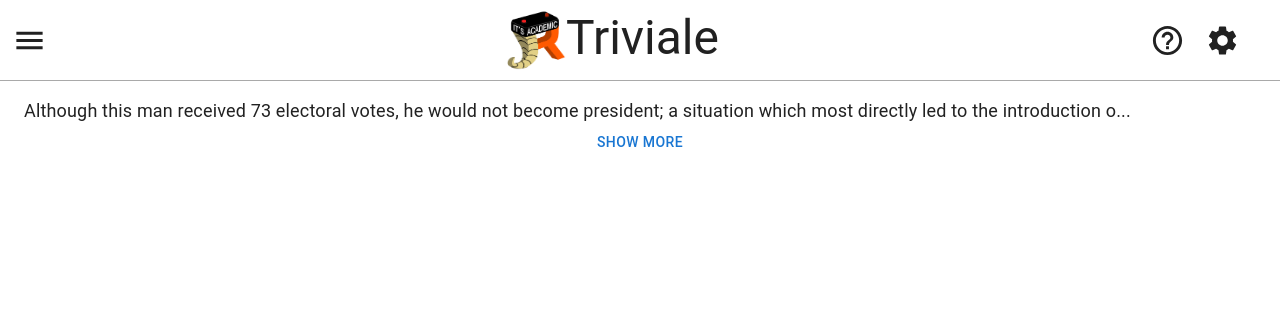
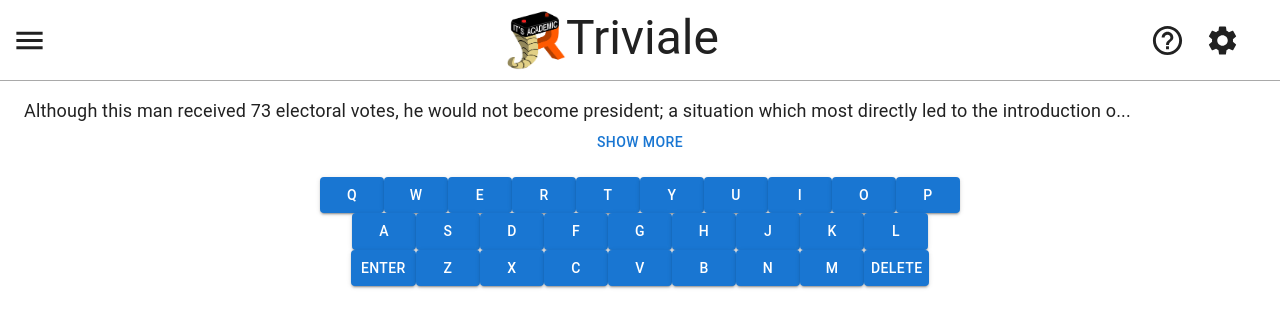
Before and after one commit to dotcomstar/Triviale, a React (Vite) app: page / in a window 1280 px wide. Shown: the top 328 px of the page. Built offline with nearby package versions, Linux system fonts and the light colour scheme; what simple-zustand-devtools would draw is missing.

Commit message:
Add Keyboard component

```diff
--- a/src/App.tsx
+++ b/src/App.tsx
@@ -3,10 +3,10 @@ import ThemedLayout from "./components/ThemedLayout";
 import NavBar from "./components/navbar/NavBar";
 import ExpandableText from "./components/question/ExpandableText";
 import useQuestions from "./hooks/useQuestions";
+import Keyboard from "./components/keyboard/Keyboard";
 
 function App() {
   const { data } = useQuestions();
-
   return (
     <ThemedLayout>
       <Grid container spacing={2}>
@@ -16,6 +16,14 @@ function App() {
         <Grid item xs={12} sx={{ mx: 3 }}>
           <ExpandableText>{data[0].question}</ExpandableText>
         </Grid>
+        <Grid item xs={12} sx={{ mx: 3 }}>
+          <Keyboard
+            onChar={(c) => console.log(c)}
+            onDelete={() => console.log("delete")}
+            onEnter={() => console.log("enter")}
+            isRevealing={false}
+          />
+        </Grid>
       </Grid>
     </ThemedLayout>
   );
--- /dev/null
+++ b/src/components/keyboard/Key.tsx
@@ -0,0 +1,36 @@
+import { ReactNode } from "react";
+import { Button } from "@mui/material";
+
+type Props = {
+  children?: ReactNode;
+  value: string;
+  width?: number;
+  onClick: (value: string) => void;
+  isRevealing?: boolean;
+};
+
+const Key = ({ children, width = 40, value, onClick, isRevealing }: Props) => {
+  const REVEAL_TIME_MS = 350;
+  //   const highContrast = useHighContrastStore((state) => state.highContrast); // Only update when this value is changed.
+
+  const handleClick: React.MouseEventHandler<HTMLButtonElement> = (event) => {
+    onClick(value);
+    event.currentTarget.blur();
+  };
+
+  return (
+    <Button
+      aria-label={`${value} key`}
+      onClick={handleClick}
+      sx={{
+        width: width,
+        transitionDelay: isRevealing ? `${REVEAL_TIME_MS}ms` : "unset",
+      }}
+      variant="contained"
+    >
+      {children || value}
+    </Button>
+  );
+};
+
+export default Key;
--- /dev/null
+++ b/src/components/keyboard/Keyboard.tsx
@@ -0,0 +1,102 @@
+import { Stack, Typography } from "@mui/material";
+import { useEffect } from "react";
+import Key from "./Key";
+// import { DELETE_TEXT, ENTER_TEXT } from '../../constants/strings';
+// import { getStatuses } from '../../lib/statuses';
+// import { localeAwareUpperCase } from '../../lib/words';
+
+type KeyboardProps = {
+  onChar: (value: string) => void;
+  onDelete: () => void;
+  onEnter: () => void;
+  isRevealing?: boolean;
+};
+
+const Keyboard = ({
+  onChar,
+  onDelete,
+  onEnter,
+  isRevealing,
+}: KeyboardProps) => {
+  const DELETE_TEXT = "Delete";
+  const ENTER_TEXT = "Enter";
+
+  const onClick = (value: string) => {
+    if (value === "ENTER") {
+      onEnter();
+    } else if (value === "DELETE") {
+      onDelete();
+    } else {
+      onChar(value);
+    }
+  };
+
+  useEffect(() => {
+    const listener = (e: KeyboardEvent) => {
+      if (e.key === "Enter") {
+        onEnter();
+      } else if (e.key === "Backspace") {
+        onDelete();
+      } else {
+        const key = e.key.toLocaleUpperCase();
+        // TODO: check this test if the range works with non-english letters
+        if (key.length === 1 && key >= "A" && key <= "Z") {
+          onChar(key);
+        }
+      }
+    };
+    window.addEventListener("keyup", listener);
+    return () => {
+      window.removeEventListener("keyup", listener);
+    };
+  }, [onEnter, onDelete, onChar]);
+
+  return (
+    <Stack
+      direction="column"
+      paddingX="10px"
+      justifyContent="center"
+      alignItems="center"
+      px={2}
+    >
+      <Stack direction="row">
+        {["Q", "W", "E", "R", "T", "Y", "U", "I", "O", "P"].map((key) => (
+          <Key
+            value={key}
+            key={key}
+            onClick={onClick}
+            isRevealing={isRevealing}
+          />
+        ))}
+      </Stack>
+      <Stack direction="row">
+        {["A", "S", "D", "F", "G", "H", "J", "K", "L"].map((key) => (
+          <Key
+            value={key}
+            key={key}
+            onClick={onClick}
+            isRevealing={isRevealing}
+          />
+        ))}
+      </Stack>
+      <Stack direction="row">
+        <Key width={65.4} value="ENTER" onClick={onClick}>
+          {ENTER_TEXT}
+        </Key>
+        {["Z", "X", "C", "V", "B", "N", "M"].map((key) => (
+          <Key
+            value={key}
+            key={key}
+            onClick={onClick}
+            isRevealing={isRevealing}
+          />
+        ))}
+        <Key width={65.4} value="DELETE" onClick={onClick}>
+          {DELETE_TEXT}
+        </Key>
+      </Stack>
+    </Stack>
+  );
+};
+
+export default Keyboard;
```
